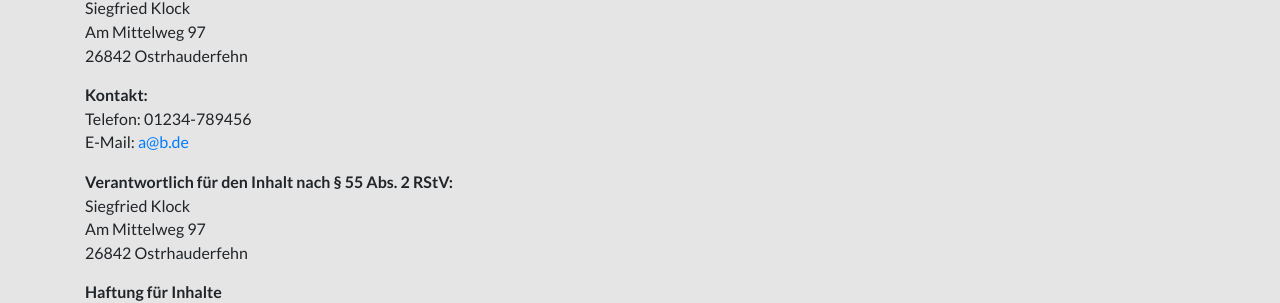
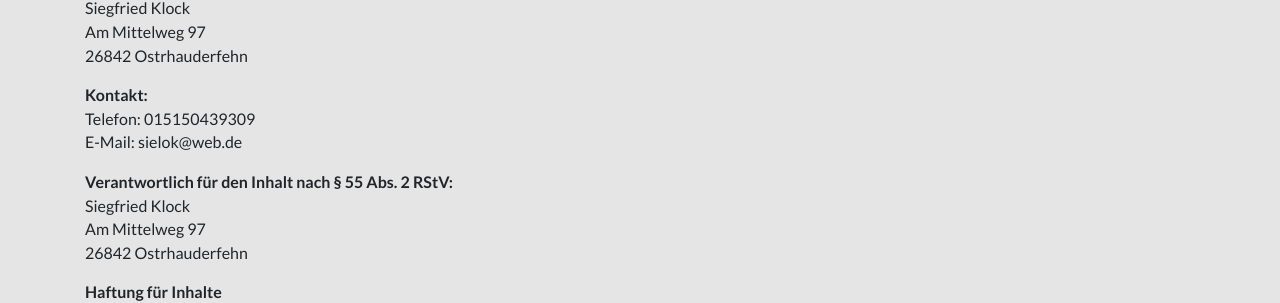
Before and after one commit to smklock/smklock.github.io, a Jekyll site: the page built from impressum.markdown, in a window 1280 px wide. Shown: the part 311-614 px from the top of the page. Built offline with Jekyll 4.4.1, drawn with Linux system fonts in a browser that asks for light colours; nearby versions of some CDN libraries.

Commit message:
impressum und satz

```diff
--- a/impressum.markdown
+++ b/impressum.markdown
@@ -14,8 +14,8 @@ permalink: /impressum
     26842 Ostrhauderfehn <br>
     </p>
     <p><strong>Kontakt:</strong> <br>
-    Telefon: 01234-789456<br>
-    E-Mail: <a href='mailto:a@b.de'>a@b.de</a></p>
+    Telefon: {{ site.phone }}<br>
+    E-Mail: {{ site.email }}</p>
     <p><strong>Verantwortlich für den Inhalt nach § 55 Abs. 2 RStV:</strong><br>
     Siegfried Klock <br>
     Am Mittelweg 97<br>
--- a/index.markdown
+++ b/index.markdown
@@ -20,7 +20,7 @@ subtitle: " "
           Meine Leidenschaft zum Friesischen, zur Plattdeutschen Sprache und zum Texten von Liedern und Gedichten in Hoch und Plattdeutsch, begleiten mich nun fast mein ganzes Leben.<br><br>
           Nachdem ich viele Jahre Liedertexte für Interpreten aus der Region und darüber hinaus geschrieben habe, gründete ich 2010 die Facebook Gruppe
           "Wi sünd Oostfreesen un dat mit Stolt" und 2018 die regionale Koch und Backgruppe" Leckerst un best van stolt Oostfreesen".
-          Beide Gruppen erfreuen sich einer steigenden Beliebtheit und so durften wir gemeinsam mit den Gruppen 2018 eine alte Tradition wieder aufleben. Zusätzlich gibt es die offizielle Seite der stolzen Ostfriesen, die ich alleine betreue und einen kleinen Shop, wo Artikel mit unserem Gruppen Logo erhältlich sind.<br><br>
+          Beide Gruppen erfreuen sich einer steigenden Beliebtheit und so durften wir gemeinsam mit den Gruppen 2018 eine alte Tradition wieder aufleben. Zusätzlich gibt es die offizielle Seite der stolzen Ostfriesen, die ich alleine betreue, und einen kleinen Shop mit Logoartikeln, den mein Sohn betreibt.<br><br>
         </p>
       </div>
     </div>
```
